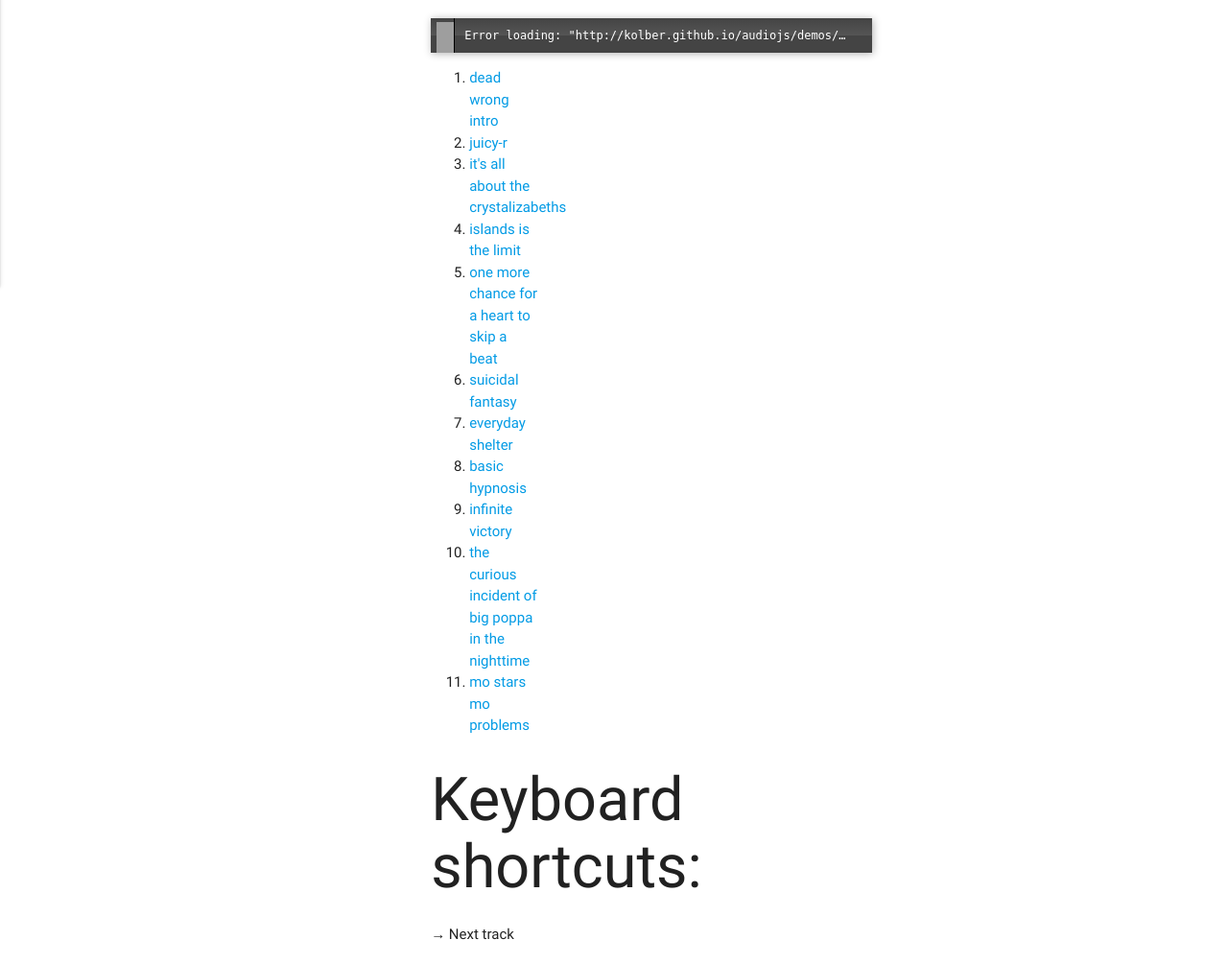
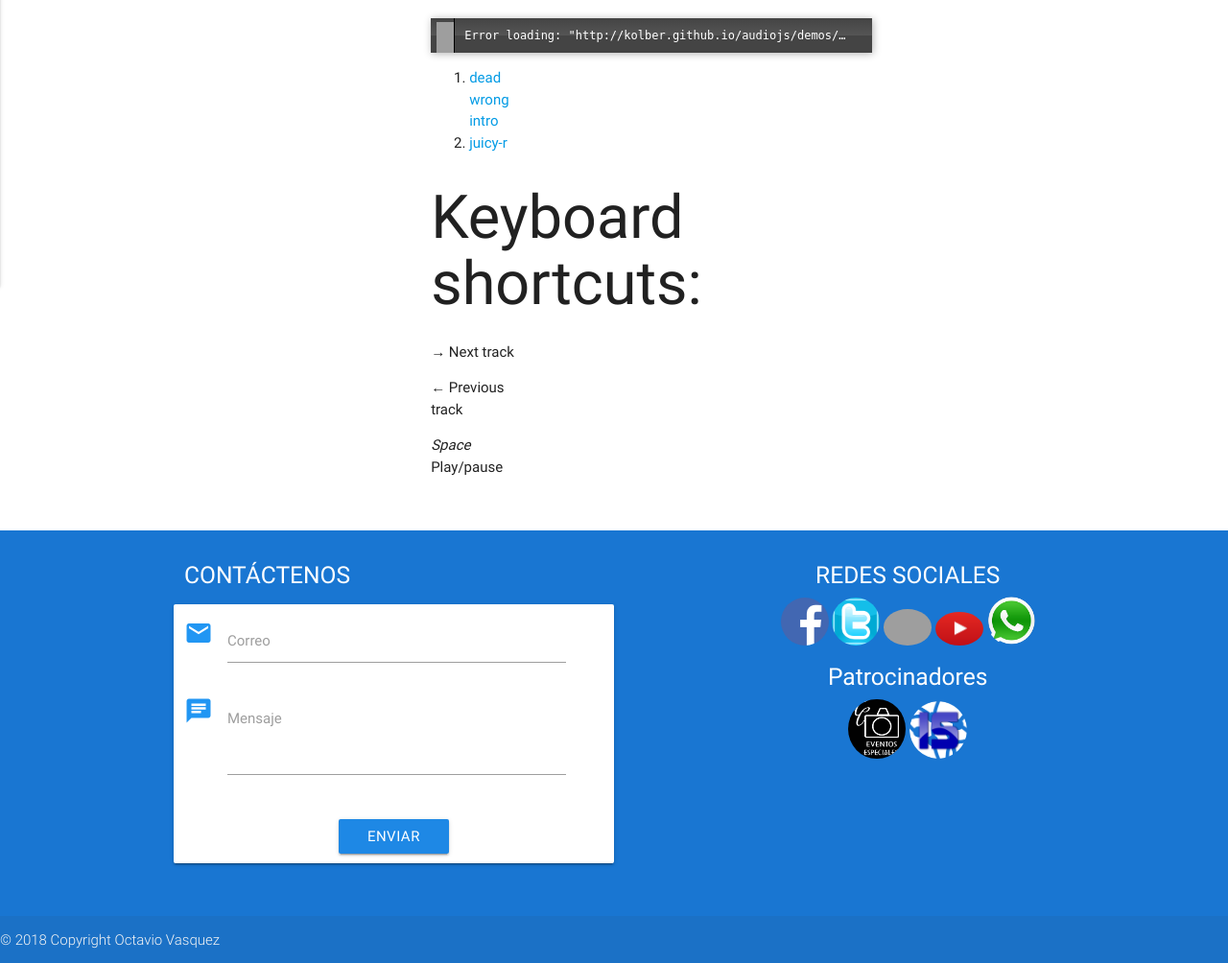
Before and after one commit to anonimyusdj/octaviomusic, a PHP site: the page made by index.php in a window 1280 px wide. Shown: the part 562-1566 px from the top of the page at 96% size. Run offline with PHP 8.4, Linux system fonts and the light colour scheme; some libraries are stand-ins or nearby versions; grey boxes are pictures that could not be loaded.

Commit message:
reproductor

```diff
--- a/view/home/reproductor.php
+++ b/view/home/reproductor.php
@@ -15,15 +15,7 @@
       <ol>
         <li><a href="#" data-src="http://kolber.github.io/audiojs/demos/mp3/01-dead-wrong-intro.mp3">dead wrong intro</a></li>
         <li><a href="#" data-src="http://kolber.github.io/audiojs/demos/mp3/02-juicy-r.mp3">juicy-r</a></li>
-        <li><a href="#" data-src="http://kolber.github.io/audiojs/demos/mp3/03-its-all-about-the-crystalizabeths.mp3">it's all about the crystalizabeths</a></li>
-        <li><a href="#" data-src="http://kolber.github.io/audiojs/demos/mp3/04-islands-is-the-limit.mp3">islands is the limit</a></li>
-        <li><a href="#" data-src="http://kolber.github.io/audiojs/demos/mp3/05-one-more-chance-for-a-heart-to-skip-a-beat.mp3">one more chance for a heart to skip a beat</a></li>
-        <li><a href="#" data-src="http://kolber.github.io/audiojs/demos/mp3/06-suicidal-fantasy.mp3">suicidal fantasy</a></li>
-        <li><a href="#" data-src="http://kolber.github.io/audiojs/demos/mp3/07-everyday-shelter.mp3">everyday shelter</a></li>
-        <li><a href="#" data-src="http://kolber.github.io/audiojs/demos/mp3/08-basic-hypnosis.mp3">basic hypnosis</a></li>
-        <li><a href="#" data-src="http://kolber.github.io/audiojs/demos/mp3/09-infinite-victory.mp3">infinite victory</a></li>
-        <li><a href="#" data-src="http://kolber.github.io/audiojs/demos/mp3/10-the-curious-incident-of-big-poppa-in-the-nighttime.mp3">the curious incident of big poppa in the nighttime</a></li>
-        <li><a href="#" data-src="http://kolber.github.io/audiojs/demos/mp3/11-mo-stars-mo-problems.mp3">mo stars mo problems</a></li>
+
       </ol>
     </div>
     <div id="shortcuts">
```
